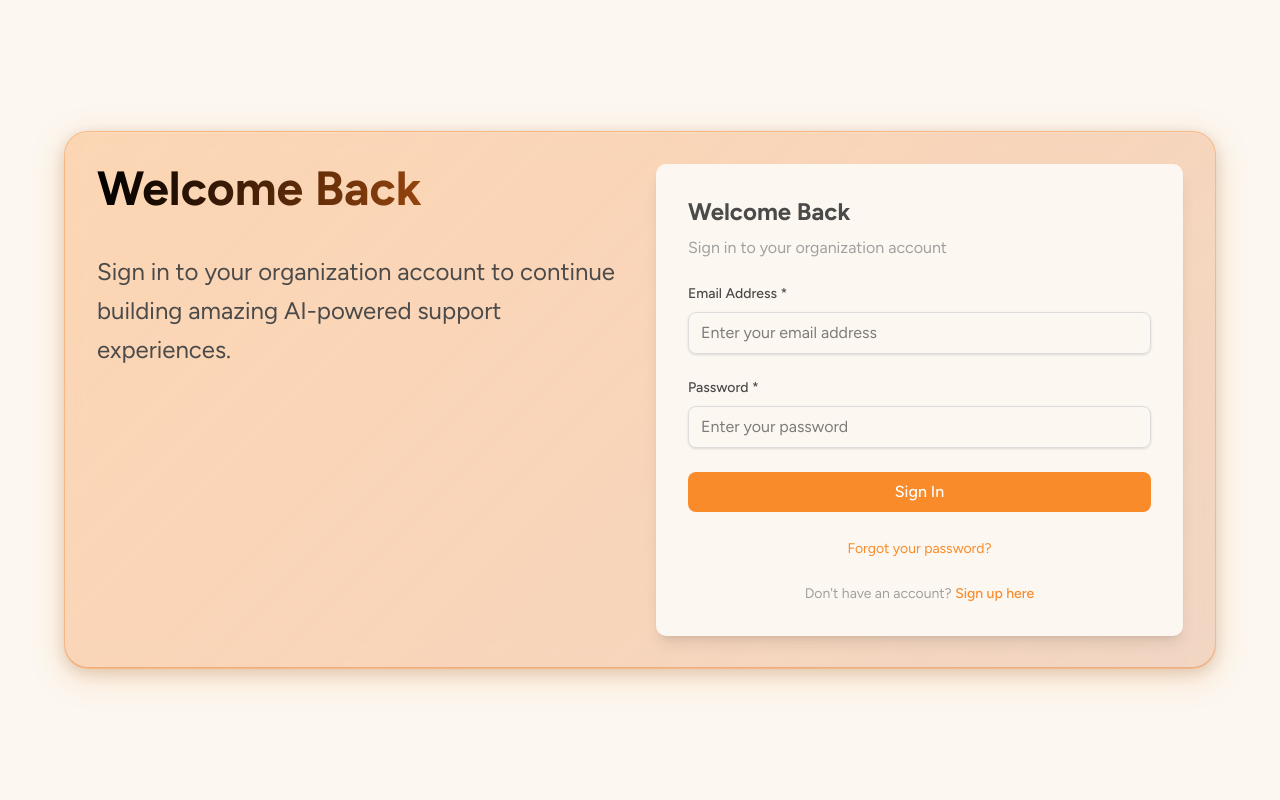
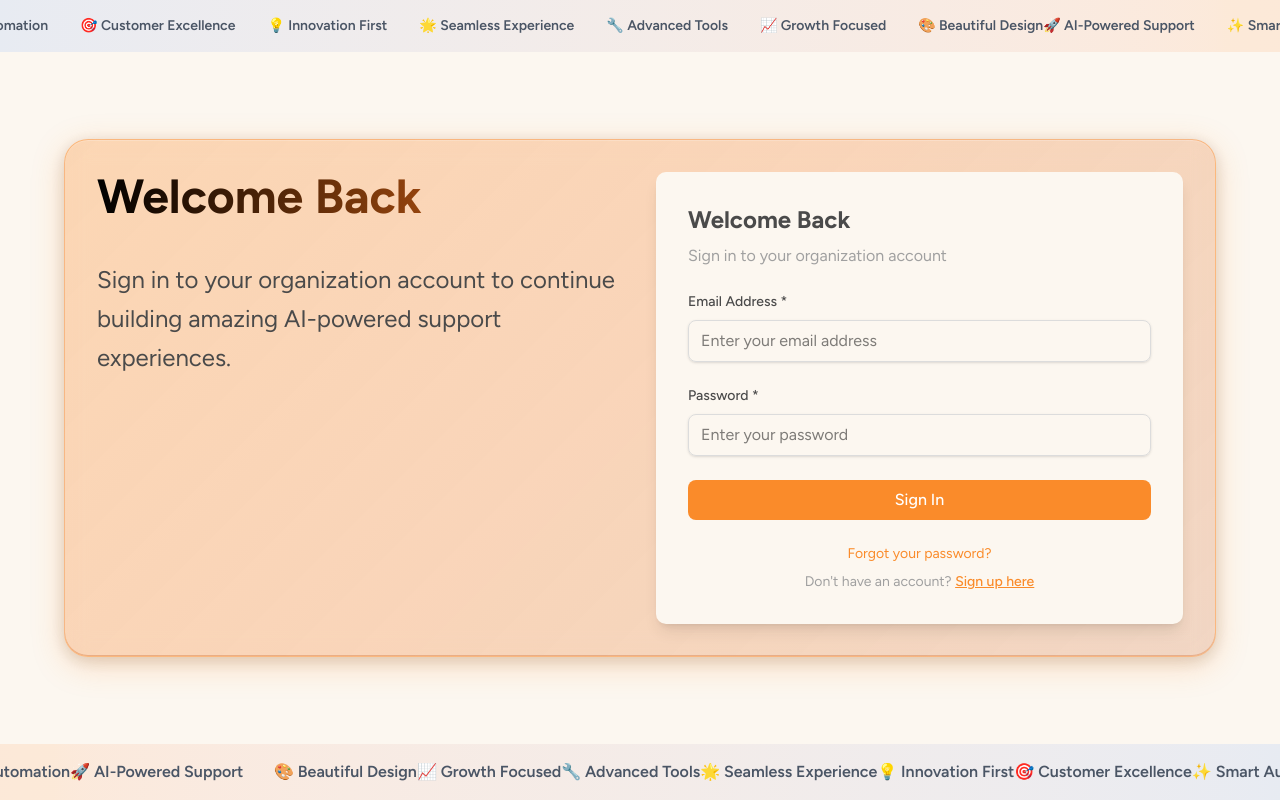
Before and after one commit to karanpargal/flux, a Next.js app in the folder frontend/: page /login in a window 1280 px wide. Built offline with nearby package versions, Linux system fonts and the light colour scheme; no server answers.

Commit message:
fix: signup login

```diff
--- a/frontend/package.json
+++ b/frontend/package.json
@@ -22,6 +22,7 @@
     "postprocessing": "^6.37.8",
     "react": "19.1.0",
     "react-dom": "19.1.0",
+    "react-fast-marquee": "^1.6.5",
     "react-hook-form": "^7.63.0",
     "tailwind-merge": "^3.3.1",
     "three": "^0.180.0",
--- a/frontend/src/app/(dashboard)/layout.tsx
+++ b/frontend/src/app/(dashboard)/layout.tsx
@@ -1,17 +1,40 @@
+"use client";
 import Header from "@/components/common/header";
 import { ReactNode } from "react";
+import { usePathname, useSearchParams } from "next/navigation";
+import { useOrganization } from "@/lib/hooks";
 
 interface DashboardLayoutProps {
     children: ReactNode;
 }
 
 export default function DashboardLayout({ children }: DashboardLayoutProps) {
+    const pathname = usePathname();
+    const searchParams = useSearchParams();
+
+    // Get orgId from URL params
+    const urlOrgId = searchParams.get("orgId");
+
+    // Check if organization data exists (user is authenticated)
+    const { data: organization, loading: orgLoading } =
+        useOrganization(urlOrgId);
+
+    // Determine if user is authenticated
+    const isAuthenticated = !!(urlOrgId && organization && !orgLoading);
+
+    // Show header only for authenticated users on dashboard routes (not login/signup)
+    const shouldShowHeader =
+        isAuthenticated &&
+        (pathname === "/dashboard" ||
+            pathname.startsWith("/new-agent") ||
+            pathname.startsWith("/agent"));
+
     return (
         <div
             className="mx-auto font-figtree"
             style={{ fontFamily: '"Figtree", sans-serif' }}
         >
-            {/* <Header /> */}
+            {shouldShowHeader && <Header />}
             {children}
         </div>
     );
--- a/frontend/src/app/(dashboard)/login/page.tsx
+++ b/frontend/src/app/(dashboard)/login/page.tsx
@@ -2,6 +2,7 @@
 import LoginForm from "@/components/forms/login-form";
 import { LoginFormValues } from "@/components/ui/types/form-types";
 import { useRouter } from "next/navigation";
+import Marquee from "react-fast-marquee";
 
 export default function LoginPage() {
     const router = useRouter();
@@ -16,7 +17,26 @@ export default function LoginPage() {
     };
 
     return (
-        <section className="flex items-center justify-center min-h-screen p-8">
+        <div className="min-h-screen flex flex-col justify-between">
+            {/* Top Marquee - Forward Direction */}
+            <Marquee
+                speed={50}
+                direction="left"
+                className="bg-gradient-to-r from-blue-500/10 to-orange-500/10 py-4"
+            >
+                <div className="flex items-center space-x-8 text-sm font-semibold text-gray-600">
+                    <span>🚀 AI-Powered Support</span>
+                    <span>✨ Smart Automation</span>
+                    <span>🎯 Customer Excellence</span>
+                    <span>💡 Innovation First</span>
+                    <span>🌟 Seamless Experience</span>
+                    <span>🔧 Advanced Tools</span>
+                    <span>📈 Growth Focused</span>
+                    <span>🎨 Beautiful Design</span>
+                </div>
+            </Marquee>
+
+            <section className="flex items-center justify-center  p-8">
                 <div className="glass-effect-citrus rounded-3xl p-8 w-full max-w-6xl">
                     <div className="grid grid-cols-1 items-start lg:grid-cols-2 gap-8">
                         <div className="flex flex-col gap-y-10">
@@ -34,5 +54,24 @@ export default function LoginPage() {
                     </div>
                 </div>
             </section>
+
+            {/* Bottom Marquee - Backward Direction */}
+            <Marquee
+                speed={50}
+                direction="right"
+                className="bg-gradient-to-r from-orange-500/10 to-blue-500/10 py-4"
+            >
+                <div className="flex items-center space-x-8text-sm font-semibold text-gray-600">
+                    <span>🎨 Beautiful Design</span>
+                    <span>📈 Growth Focused</span>
+                    <span>🔧 Advanced Tools</span>
+                    <span>🌟 Seamless Experience</span>
+                    <span>💡 Innovation First</span>
+                    <span>🎯 Customer Excellence</span>
+                    <span>✨ Smart Automation</span>
+                    <span>🚀 AI-Powered Support</span>
+                </div>
+            </Marquee>
+        </div>
     );
 }
--- a/frontend/src/app/(dashboard)/signup/page.tsx
+++ b/frontend/src/app/(dashboard)/signup/page.tsx
@@ -2,6 +2,7 @@
 import SignUpForm from "@/components/forms/signup-form";
 import { SignUpFormValues } from "@/components/ui/types/form-types";
 import { useRouter } from "next/navigation";
+import Marquee from "react-fast-marquee";
 
 export default function SignupPage() {
     const router = useRouter();
@@ -15,7 +16,25 @@ export default function SignupPage() {
         }
     };
     return (
-        <section className="flex items-center justify-center min-h-screen p-8">
+        <div className="min-h-screen flex flex-col justify-between">
+            <Marquee
+                speed={50}
+                direction="left"
+                className="bg-gradient-to-r from-blue-500/10 to-orange-500/10 py-4"
+            >
+                <div className="flex items-center space-x-8 text-sm font-semibold text-gray-600">
+                    <span>🚀 AI-Powered Support</span>
+                    <span>✨ Smart Automation</span>
+                    <span>🎯 Customer Excellence</span>
+                    <span>💡 Innovation First</span>
+                    <span>🌟 Seamless Experience</span>
+                    <span>🔧 Advanced Tools</span>
+                    <span>📈 Growth Focused</span>
+                    <span>🎨 Beautiful Design</span>
+                </div>
+            </Marquee>
+
+            <section className="flex items-center justify-center p-8">
                 <div className="glass-effect-citrus rounded-3xl p-8 w-full max-w-6xl">
                     <div className="grid grid-cols-1 items-start lg:grid-cols-2 gap-8">
                         <div className="flex flex-col gap-y-10">
@@ -24,7 +43,8 @@ export default function SignupPage() {
                             </h1>
                             <p className="text-2xl text-stone-500 leading-relaxed">
                                 Create your account and start building amazing
-                            AI-powered support experiences for your customers.
+                                AI-powered support experiences for your
+                                customers.
                             </p>
                         </div>
                         <div className="w-full">
@@ -33,5 +53,23 @@ export default function SignupPage() {
                     </div>
                 </div>
             </section>
+
+            <Marquee
+                speed={50}
+                direction="right"
+                className="bg-gradient-to-r from-orange-500/10 to-blue-500/10 py-4"
+            >
+                <div className="flex items-center space-x-8 text-sm font-semibold text-gray-600">
+                    <span>🎨 Beautiful Design</span>
+                    <span>📈 Growth Focused</span>
+                    <span>🔧 Advanced Tools</span>
+                    <span>🌟 Seamless Experience</span>
+                    <span>💡 Innovation First</span>
+                    <span>🎯 Customer Excellence</span>
+                    <span>✨ Smart Automation</span>
+                    <span>🚀 AI-Powered Support</span>
+                </div>
+            </Marquee>
+        </div>
     );
 }
--- a/frontend/src/components/forms/login-form.tsx
+++ b/frontend/src/components/forms/login-form.tsx
@@ -124,25 +124,24 @@ const LoginForm: React.FC<LoginFormProps> = ({ onSubmit, className = "" }) => {
                         : "Sign In"}
                 </button>
 
-                <div className="text-center">
+                <div className="flex flex-col gap-y-2">
                     <a
                         href="#"
-                        className="text-sm text-citrus-500 hover:text-citrus-600"
+                        className="text-sm text-center text-citrus-500 hover:text-citrus-600"
                     >
                         Forgot your password?
                     </a>
-                </div>
-
                     <div className="text-center">
                         <p className="text-sm text-stone-400">
                             Don&apos;t have an account?{" "}
                             <a
                                 href="/signup"
-                            className="text-citrus-500 hover:text-citrus-600 font-medium"
+                                className="text-citrus-500 underline hover:text-citrus-600 font-medium"
                             >
                                 Sign up here
                             </a>
                         </p>
+                    </div>
                 </div>
             </form>
         </div>
--- a/frontend/src/components/forms/signup-form.tsx
+++ b/frontend/src/components/forms/signup-form.tsx
@@ -214,6 +214,17 @@ const SignUpForm: React.FC<SignUpFormProps> = ({
                 </button>
 
                 {/* Terms and Privacy */}
+                <div className="flex flex-col gap-y-2">
+                    {" "}
+                    <p className="text-xs text-stone-400 text-center">
+                        Already have an account?{" "}
+                        <a
+                            href="/login"
+                            className="text-citrus-500 underline hover:text-citrus-600"
+                        >
+                            Login
+                        </a>
+                    </p>
                     <p className="text-xs text-stone-400 text-center">
                         By creating an account, you agree to our{" "}
                         <a
@@ -230,6 +241,7 @@ const SignUpForm: React.FC<SignUpFormProps> = ({
                             Privacy Policy
                         </a>
                     </p>
+                </div>
             </form>
         </div>
     );
```
Also changed, not shown: frontend/src/components/landing/hero.tsx (+7 -11 lines), 1 other file (tests, documents, lock files or other folders). Lines whose indentation alone changed are shown as unchanged.
